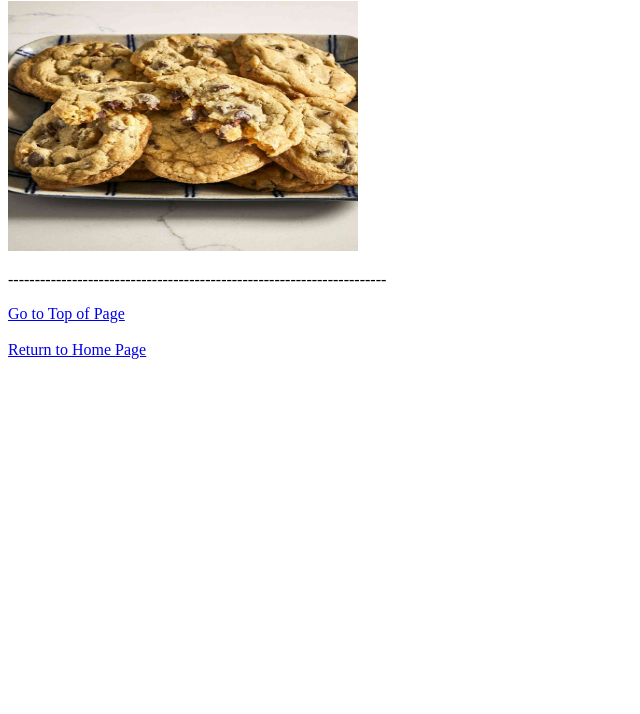
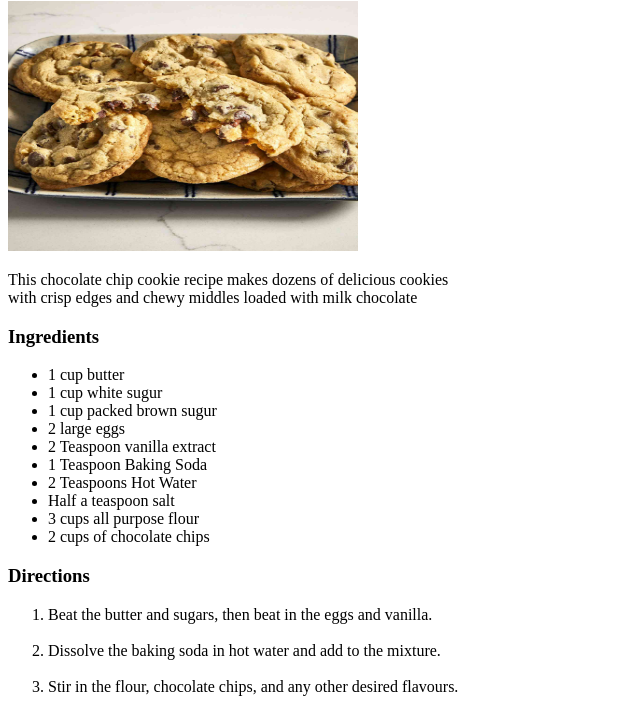
Before and after one commit to AemonK17/odin-recipes, a plain HTML site: page recipes/cookies.html in a window 1280 px wide. Shown: the part 79-793 px from the top of the page, without its empty margins (0-640 px from the left). Drawn offline with Linux system fonts and the light colour scheme.

Commit message:
- Completed Cookies.html - changes return to homepage redirects to act in the same tab, rather then opening a new one

```diff
--- a/recipes/cookies.html
+++ b/recipes/cookies.html
@@ -7,14 +7,36 @@
     <body>
         <h1>Tasty Cookies</h1>
         <img src="images/cookies.jpg" alt="Finished Recipe: Cookie" height="250" width="350">
-
-
-
+        <p>
+            This chocolate chip cookie recipe makes dozens of delicious cookies <br>
+            with crisp edges and chewy middles loaded with milk chocolate
+        </p>
+        <h3>Ingredients</h3>
+        <ul>
+            <li>1 cup butter</li>
+            <li>1 cup white sugur</li>
+            <li>1 cup packed brown sugur</li>
+            <li>2 large eggs</li>
+            <li>2 Teaspoon vanilla extract</li>
+            <li>1 Teaspoon Baking Soda</li>
+            <li>2 Teaspoons Hot Water</li>
+            <li>Half a teaspoon salt</li>
+            <li>3 cups all purpose flour</li>
+            <li>2 cups of chocolate chips</li>
+        </ul>
+        <h3>Directions</h3>
+        <ol>
+            <li>Beat the butter and sugars, then beat in the eggs and vanilla.</li><br>
+            <li>Dissolve the baking soda in hot water and add to the mixture.</li><br>
+            <li>Stir in the flour, chocolate chips, and any other desired flavours.</li><br>
+            <li>Drop dough onto a prepared baking sheet.</li><br>
+            <li>Bake until the edges are golden brown.</li><br>
+        </ol>
         <p>-----------------------------------------------------------------------</p>
         <footer>
             <a href="cookies.html">Go to Top of Page</a> <br>
             <br>
-            <a href="../index.html" target="_blank" rel="noopener noreferrer">Return to Home Page</a>
+            <a href="../index.html">Return to Home Page</a>
         </footer>
     </body>
 </html>
```
Also changed, not shown: recipes/pizza.html (+1 -1 lines).
